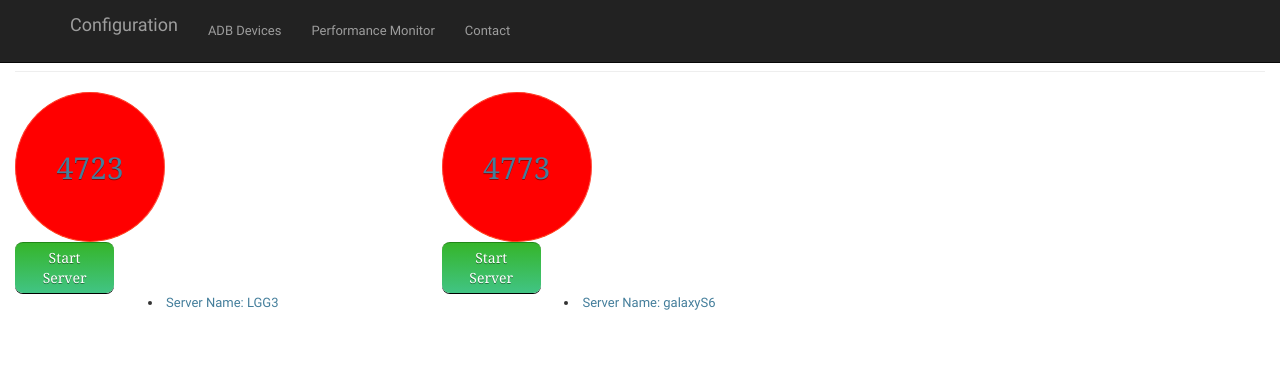
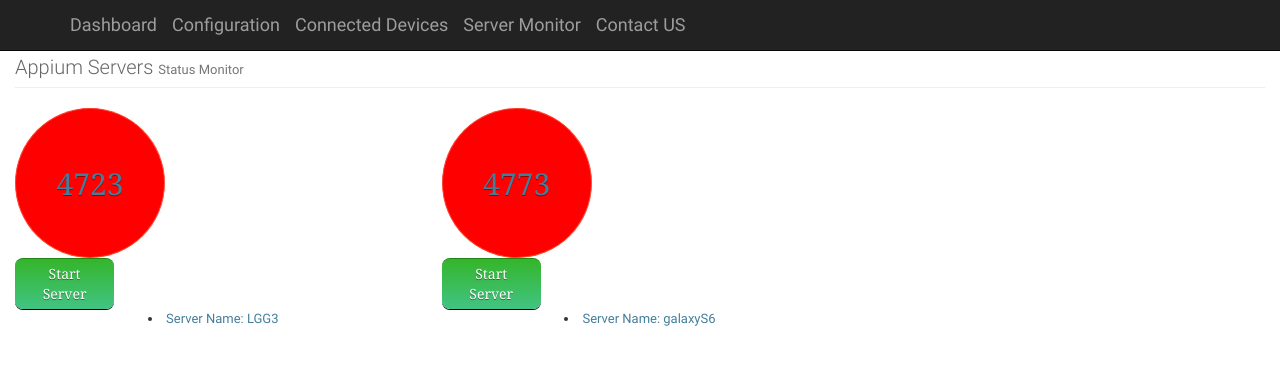
Before and after one commit to malazay/ASM, a Django app: page / in a window 1280 px wide. Shown: the top 365 px of the page. Run offline with Django 3.2, Linux system fonts and the light colour scheme; data comes from the database, SQL or seed files in the repository; both versions use the stored data as it was after the commit; some libraries are stand-ins or nearby versions.

Commit message:
adding default template

```diff
--- /dev/null
+++ b/dashboard/templates/dashboard/base_generic.html
@@ -0,0 +1,53 @@
+{% load staticfiles %}
+
+<div class="header-cont">
+    <div></div>
+</div>
+<link rel="stylesheet" type="text/css" href="{% static 'dashboard/style.css' %}" />
+<link rel="stylesheet" type="text/css" href="{% static 'dashboard/bootstrap.css' %}" />
+<link rel="stylesheet" type="text/css" href="{% block stylesheet %}{% static 'admin/css/base.css' %}{% endblock %}" />
+
+<div class="row">
+    <nav class="navbar navbar-inverse navbar-fixed-top" role="navigation">
+        <div class="container">
+            <!-- Brand and toggle get grouped for better mobile display -->
+            <div class="navbar-header">
+                <button type="button" class="navbar-toggle" data-toggle="collapse" data-target="#bs-example-navbar-collapse-1">
+                    <span class="sr-only">Toggle navigation</span>
+                    <span class="icon-bar"></span>
+                    <span class="icon-bar"></span>
+                    <span class="icon-bar"></span>
+                </button>
+                <a class="navbar-brand" href="/dashboard/">Dashboard</a>
+                <a class="navbar-brand" href="/admin/">Configuration</a>
+                <a class="navbar-brand" href="/dashboard/">Connected Devices</a>
+                <a class="navbar-brand" href="/dashboard/">Server Monitor</a>
+                <a class="navbar-brand" href="/dashboard/">Contact US</a>
+            </div>
+            <!-- Collect the nav links, forms, and other content for toggling -->
+            <div class="collapse navbar-collapse" id="bs-example-navbar-collapse-1">
+                <ul class="nav navbar-nav">
+                    <li>
+
+                    </li>
+                    <li>
+
+                    </li>
+                    <li>
+
+                    </li>
+                </ul>
+            </div>
+            <!-- /.navbar-collapse -->
+        </div>
+        <!-- /.container -->
+    </nav>
+    </div>
+    <!-- Introduction Row -->
+    <div>
+        <h2></h2>
+            <div class="col-lg-12">
+                <h1 class="page-header">Appium Servers
+                    <small>Status Monitor</small>
+                </h1>
+        </div>
--- a/dashboard/templates/dashboard/detail.html
+++ b/dashboard/templates/dashboard/detail.html
@@ -1,3 +1,5 @@
+{% include "dashboard/base_generic.html" %}
+
 <h1>{{ server.server_name }}</h1>
 <ul>
     <li>IP Address: {{ server.ip_address }}</li>
--- a/dashboard/templates/dashboard/index.html
+++ b/dashboard/templates/dashboard/index.html
@@ -1,52 +1,4 @@
-{% load staticfiles %}
-
-<div class="header-cont">
-    <div></div>
-</div>
-<link rel="stylesheet" type="text/css" href="{% static 'dashboard/style.css' %}" />
-<link rel="stylesheet" type="text/css" href="{% static 'dashboard/bootstrap.css' %}" />
-<link rel="stylesheet" type="text/css" href="{% block stylesheet %}{% static 'admin/css/base.css' %}{% endblock %}" />
-
-<div class="row">
-    <nav class="navbar navbar-inverse navbar-fixed-top" role="navigation">
-        <div class="container">
-            <!-- Brand and toggle get grouped for better mobile display -->
-            <div class="navbar-header">
-                <button type="button" class="navbar-toggle" data-toggle="collapse" data-target="#bs-example-navbar-collapse-1">
-                    <span class="sr-only">Toggle navigation</span>
-                    <span class="icon-bar"></span>
-                    <span class="icon-bar"></span>
-                    <span class="icon-bar"></span>
-                </button>
-                <a class="navbar-brand" href="/admin/">Configuration</a>
-            </div>
-            <!-- Collect the nav links, forms, and other content for toggling -->
-            <div class="collapse navbar-collapse" id="bs-example-navbar-collapse-1">
-                <ul class="nav navbar-nav">
-                    <li>
-                        <a href="#">ADB Devices</a>
-                    </li>
-                    <li>
-                        <a href="#">Performance Monitor</a>
-                    </li>
-                    <li>
-                        <a href="#">Contact</a>
-                    </li>
-                </ul>
-            </div>
-            <!-- /.navbar-collapse -->
-        </div>
-        <!-- /.container -->
-    </nav>
-    </div>
-    <!-- Introduction Row -->
-        <div>
-            <div class="col-lg-12">
-                <h1 class="page-header">Appium Servers
-                    <small>Status Monitor</small>
-                </h1>
-        </div>
-
+{% include "dashboard/base_generic.html" %}
 {% if server_list %}
     {% for server in server_list %}
     <div class="col-lg-4 col-sm-6 text-center">
--- a/dashboard/templates/dashboard/status.html
+++ b/dashboard/templates/dashboard/status.html
@@ -1,3 +1,5 @@
+{% include "dashboard/base_generic.html" %}
+
 <h1>{{ server.server_name }}</h1>
 <ul>
     <li>IP Address: {{ server.ip_address }}</li>
--- a/dashboard/templates/dashboard/stop.html
+++ b/dashboard/templates/dashboard/stop.html
@@ -1,3 +1,5 @@
+{% include "dashboard/base_generic.html" %}
+
 <h1>{{ server.server_name }}</h1>
 <h2>Server Stopped</h2>
 <ul>
```
Also changed, not shown: logfile.txt (added, +5 -0 lines), db.sqlite3, 1 other file.
